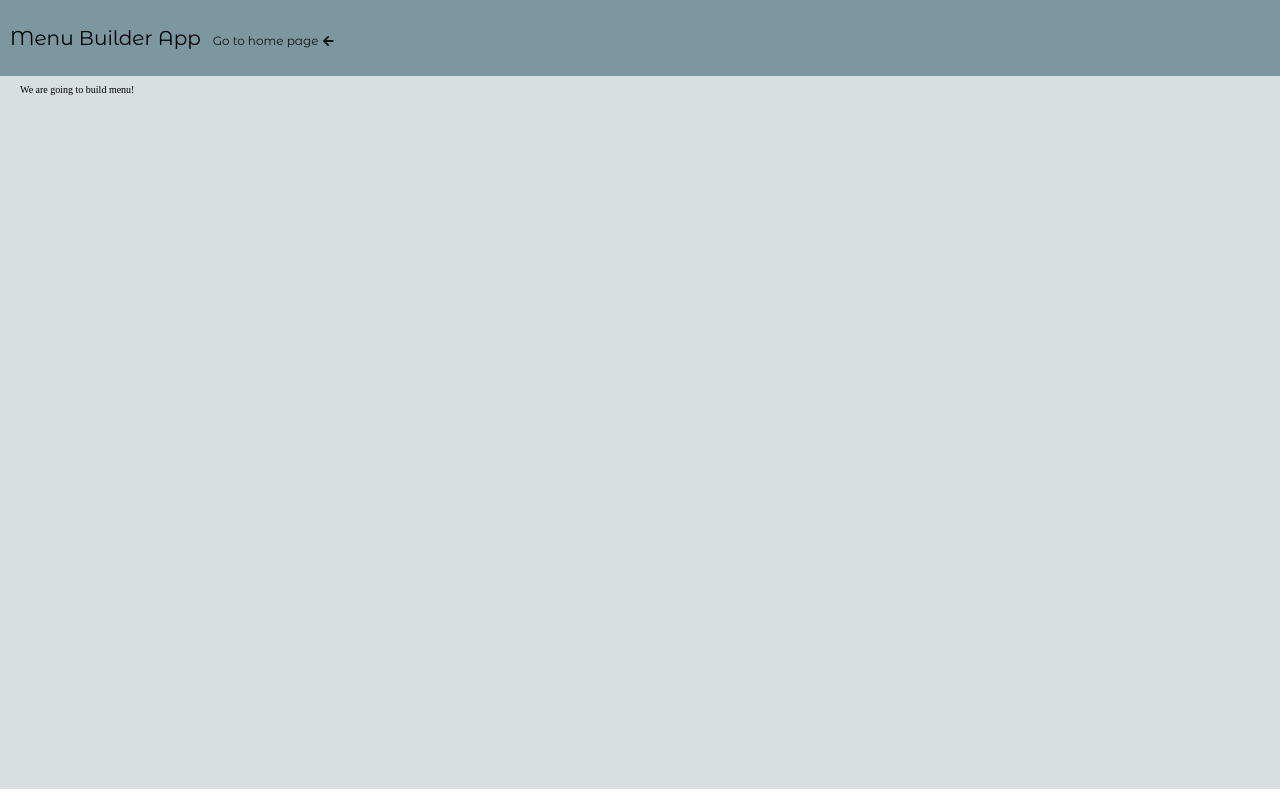
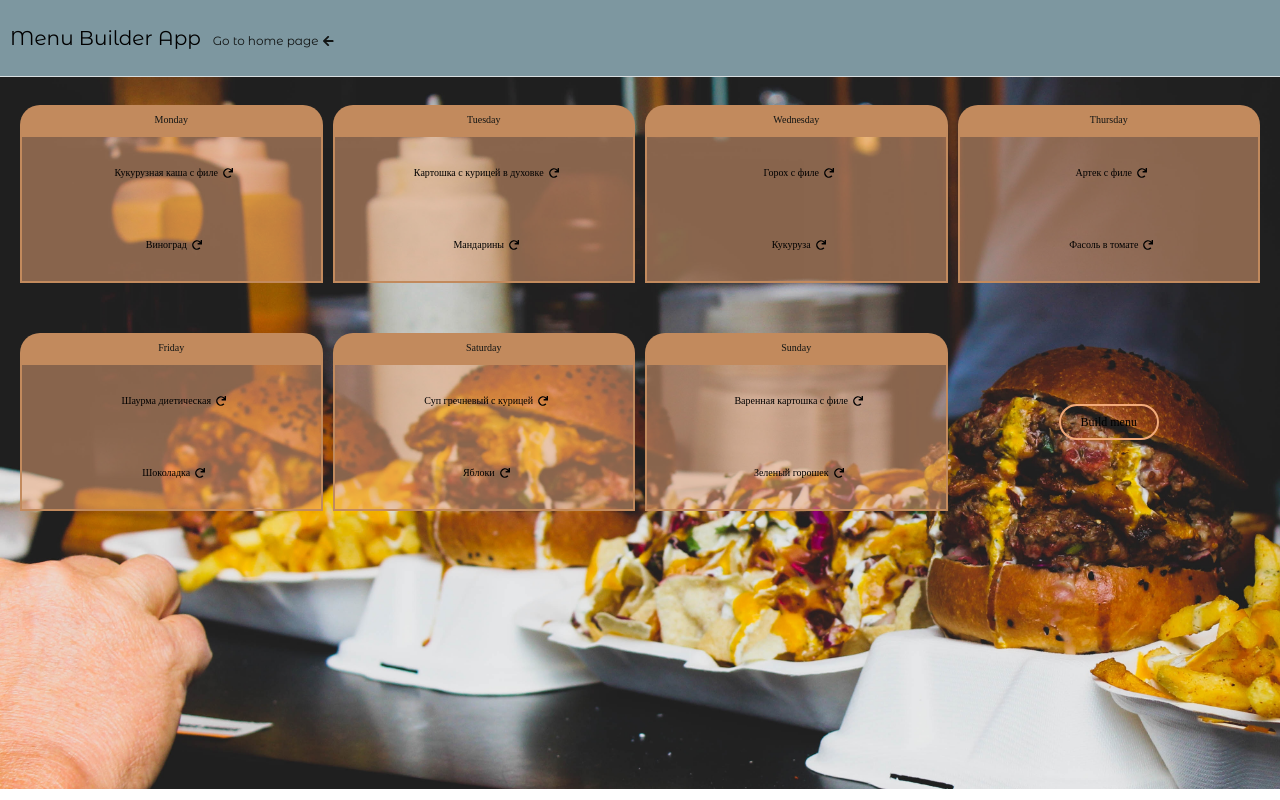
Before and after one commit to nicktorn89/menu-builder-app, a React (Create React App) app: page /build-menu in a window 1280 px wide. Built offline with nearby package versions, Linux system fonts and the light colour scheme.

Commit message:
Add basic layout, get data from JSON for dishes
- Add layout for elements in BuildMenu.jsx
- Change styles
- Add data from JSON files for building menu
- Add methods for build menu and shuffle arrays

```diff
--- a/package.json
+++ b/package.json
@@ -4,6 +4,8 @@
   "private": true,
   "dependencies": {
     "@fortawesome/fontawesome-svg-core": "^1.2.13",
+    "@fortawesome/free-brands-svg-icons": "^5.7.1",
+    "@fortawesome/free-regular-svg-icons": "^5.7.1",
     "@fortawesome/free-solid-svg-icons": "^5.7.0",
     "@fortawesome/react-fontawesome": "^0.1.4",
     "history": "^4.7.2",
--- /dev/null
+++ b/src/components/Button.jsx
@@ -0,0 +1,32 @@
+import React, { Component } from 'react';
+import styled, { css } from 'styled-components';
+
+export default function Button({className, text, onClick, children}) {
+    return(
+        <ButtonDiv className={className} onClick={onClick}>
+            {children}
+            <TextButton>{text}</TextButton>
+        </ButtonDiv>
+    );
+}
+
+const sandBrown = '#f2aa7a';
+const darkSlate = '#121514';
+
+const ButtonDiv = styled.div`
+    width: 10rem;
+    padding: 2rem 0;
+    cursor: pointer;
+    border: 2px solid ${sandBrown};
+    border-radius: 2rem;
+    text-align: center;
+
+    &:hover {
+        background-color: ${sandBrown};
+        color: ${darkSlate};
+    }
+`;
+
+const TextButton = styled.span`
+    font-size: 1.2rem;
+`;
--- /dev/null
+++ b/src/components/Day.jsx
@@ -0,0 +1,78 @@
+import React, { Component } from 'react';
+import styled, { css } from 'styled-components';
+import Button from './Button';
+
+import { FontAwesomeIcon } from '@fortawesome/react-fontawesome';
+
+export default function Day({ dayHeading, mainDish, subDish, onClick}) {
+    return(
+        <DayContainer>
+            <DayHeading>
+                {dayHeading}
+            </DayHeading>
+
+            <MainDishContainer>
+                <span>{mainDish}</span>
+                <DayButton onClick={onClick}>
+                    <FontAwesomeIcon style={{marginLeft: 5}} icon='redo'/>
+                </DayButton>
+            </MainDishContainer>
+
+            <SubDishContainer>
+                <span>{subDish}</span>
+                <DayButton onClick={onClick}>
+                    <FontAwesomeIcon style={{marginLeft: 5}} icon='redo'/>
+                </DayButton>
+            </SubDishContainer>
+        </DayContainer>
+    );
+};
+
+const slateGray = '#7d97a0';
+const peru = '#c28a5d';
+const sandBrownTransparent = '#f2aa7a80';
+const darkSlate = '#121514';
+
+const DayButton = styled(Button)`
+    width: 1em;
+    color: black;
+    border: none;
+
+    &:hover {
+        background-color: transparent;
+    }
+`;
+
+const DayContainer = styled.div`
+    display: flex;
+    padding: 2rem 0;
+    flex-direction: column;
+`;
+
+const DayHeading = styled.h2`
+    text-align: center;
+    background-color: ${peru};
+    color: ${darkSlate};
+    border-radius: 2rem 2rem 0 0;
+    padding: 1rem 0;
+`;
+
+const MainDishContainer = styled.div`
+    display: flex;
+    justify-content: center;
+    align-items: center;
+    padding: 1rem 0;
+    border: 2px solid ${peru};
+    border-bottom: none;
+    background-color: ${sandBrownTransparent};
+`;
+
+const SubDishContainer = styled.div`
+    display: flex;
+    justify-content: center;
+    align-items: center;
+    padding: 1rem 0;
+    border: 2px solid ${peru};
+    border-top: none;
+    background-color: ${sandBrownTransparent};
+`;
--- a/src/components/PageContainer.jsx
+++ b/src/components/PageContainer.jsx
@@ -2,10 +2,10 @@ import React, { Component } from 'react';
 import styled, { css } from 'styled-components';
 import { Link } from 'react-router-dom';
 
-export default function PageContainer(props) {
+export default function PageContainer({className, children}) {
     return (
-        <ContainerDiv>
-            {props.children}
+        <ContainerDiv className={className}>
+            {children}
          </ContainerDiv>
     );
 };
--- a/src/index.js
+++ b/src/index.js
@@ -6,9 +6,9 @@ import './styles/reset.css';
 
 import { library } from '@fortawesome/fontawesome-svg-core';
 import { FontAwesomeIcon } from '@fortawesome/react-fontawesome';
-import { faArrowLeft } from '@fortawesome/free-solid-svg-icons';
+import { faArrowLeft, faRedo} from '@fortawesome/free-solid-svg-icons';
 
-library.add(faArrowLeft);
+library.add(faArrowLeft, faRedo);
 
 ReactDOM.render(<Routes />, document.getElementById('root'));
 
--- a/src/modules/BuildMenu.jsx
+++ b/src/modules/BuildMenu.jsx
@@ -4,19 +4,91 @@ import { Link } from 'react-router-dom';
 
 import Header from '../components/Header';
 import PageContainer from '../components/PageContainer';
+import Button from '../components/Button';
+import Day from '../components/Day';
+
+import mainData from '../data/main.json';
+import subData from '../data/sub.json';
+
+import images from '../images/images';
 
 export default class BuildMenu extends Component {
+  constructor(props){
+    super(props);
+    this.state = {
+      daysArray: ['Monday', 'Tuesday',
+    'Wednesday', 'Thursday', 'Friday', 'Saturday', 'Sunday'],
+      mainDishes: mainData,
+      subDishes: subData,
+    }
+
+    this.shuffleArray = this.shuffleArray.bind(this);
+    this.changeAllDishes = this.changeAllDishes.bind(this);
+  }
+
+  shuffleArray(array) {
+    return array.sort(function () {
+      return 0.5 - Math.random();
+    });
+  }
+
+  changeAllDishes() {
+    let newMainDishes = this.state.mainDishes.slice();
+    let newSubDishes = this.state.subDishes.slice();
+
+    newMainDishes = this.shuffleArray(newMainDishes);
+    newSubDishes = this.shuffleArray(newSubDishes);
+
+    this.setState({
+      mainDishes: newMainDishes,
+      subDishes: newSubDishes,
+    });
+  }
+
+  handleBuildMenu() {
+    this.changeAllDishes();
+  }
+
+  componentDidMount() {
+    this.changeAllDishes();
+  }
+
   render() {
+    const { daysArray, mainDishes, subDishes } = this.state;
+
+    const showDays = daysArray.map((key, index) => (
+      <Day key={index}
+      dayHeading={key}
+      mainDish={mainDishes[index]}
+      subDish={subDishes[index]}/>
+    ));
+
     return (
       <React.Fragment>
       	<Header />
 
-        <PageContainer>
-          <div>
-            We are going to build menu!
-          </div>
-        </PageContainer>
+        <BuildMenuContainer>
+          {showDays}
+          <BuildMenuButton onClick={this.handleBuildMenu.bind(this)} text="Build menu"/>
+        </BuildMenuContainer>
       </React.Fragment>
     );
   }
 }
+
+const BuildMenuContainer = styled(PageContainer)`
+  display: grid;
+  grid-template-columns: repeat(4, 1fr);
+  grid-gap: 1rem;
+  justify-content: center;
+  align-content: flex-start;
+  background: url(${images()[0]});
+  background-size: cover;
+`;
+
+const BuildMenuButton = styled(Button)`
+  width: 10em;
+  padding: 1em 0;
+  align-self: center;
+  justify-self: center;
+`;
```
Also changed, not shown: src/components/Button.js (deleted, +0 -16 lines), src/components/Day.js (deleted, +0 -26 lines), src/components/Refresh.js (deleted, +0 -16 lines), 1 other file (tests, documents, lock files or other folders).
